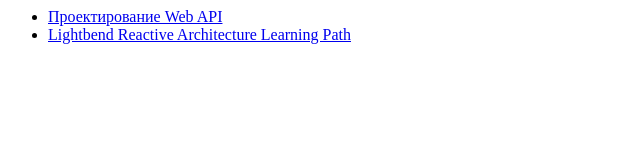
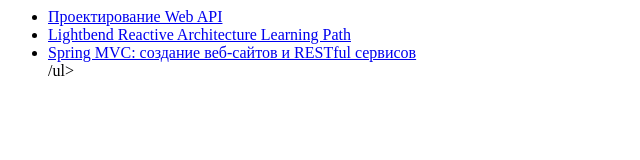
Before and after one commit to averveiko/averveiko.github.io, a plain HTML site: page links.html in a window 1280 px wide. Shown: the whole page, without its empty margins (0-640 px from the left). Drawn offline with Linux system fonts and the light colour scheme.

Commit message:
add Spring MVC article link

```diff
--- a/links.html
+++ b/links.html
@@ -4,6 +4,7 @@
     <ul>
       <li><a href="https://gasches.cc/web/api/rest/2018/07/01/web-api-design.htm">Проектирование Web API</a></li>
       <li><a href="https://gasches.cc/software/design/2020/04/30/reactive-arch-learning-path-summary.html">Lightbend Reactive Architecture Learning Path</a></li>
-    </ul>
+      <li><a href="https://habr.com/ru/post/500572/">Spring MVC: создание веб-сайтов и RESTful сервисов</a></li>
+    /ul>
   </body>
 </html>
```
